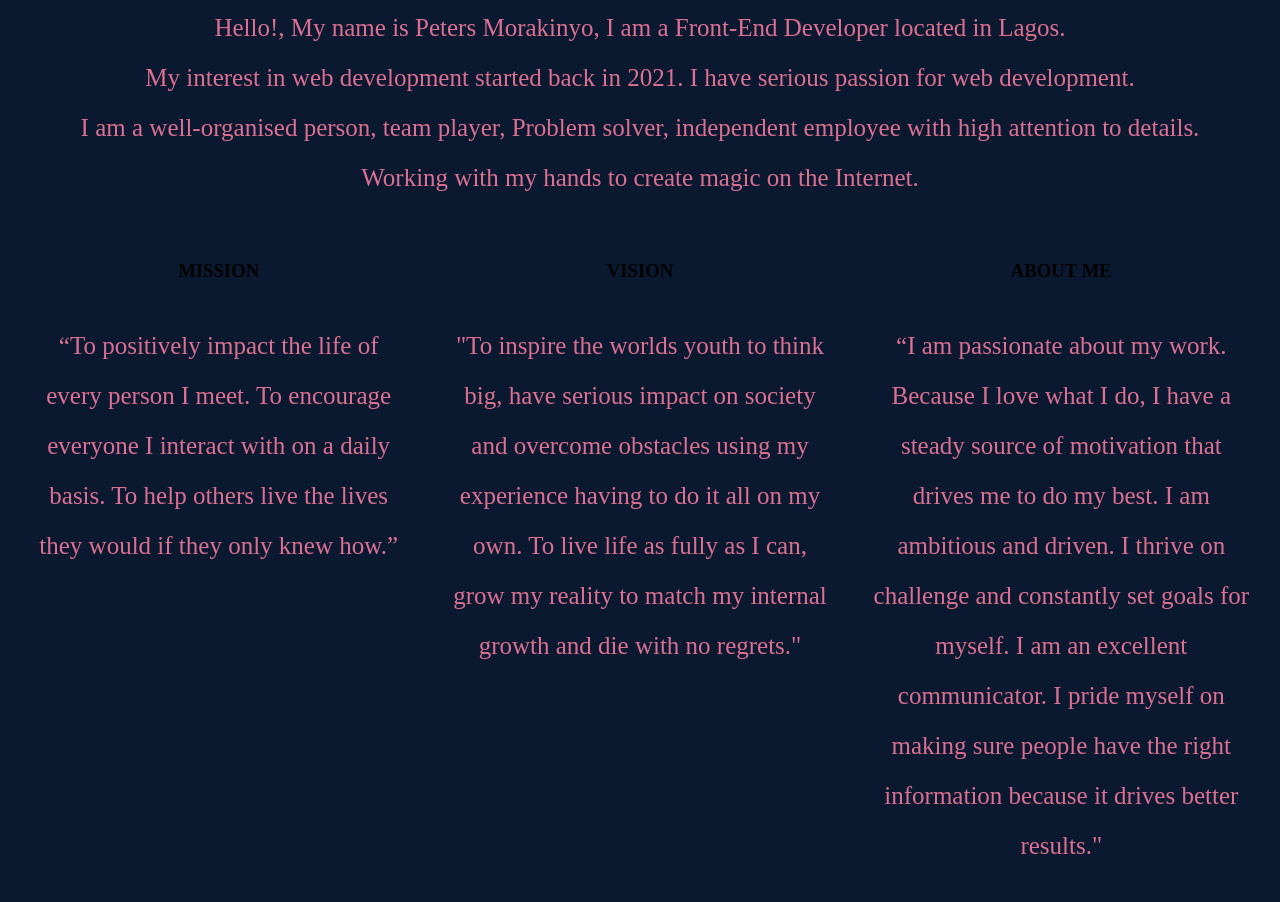
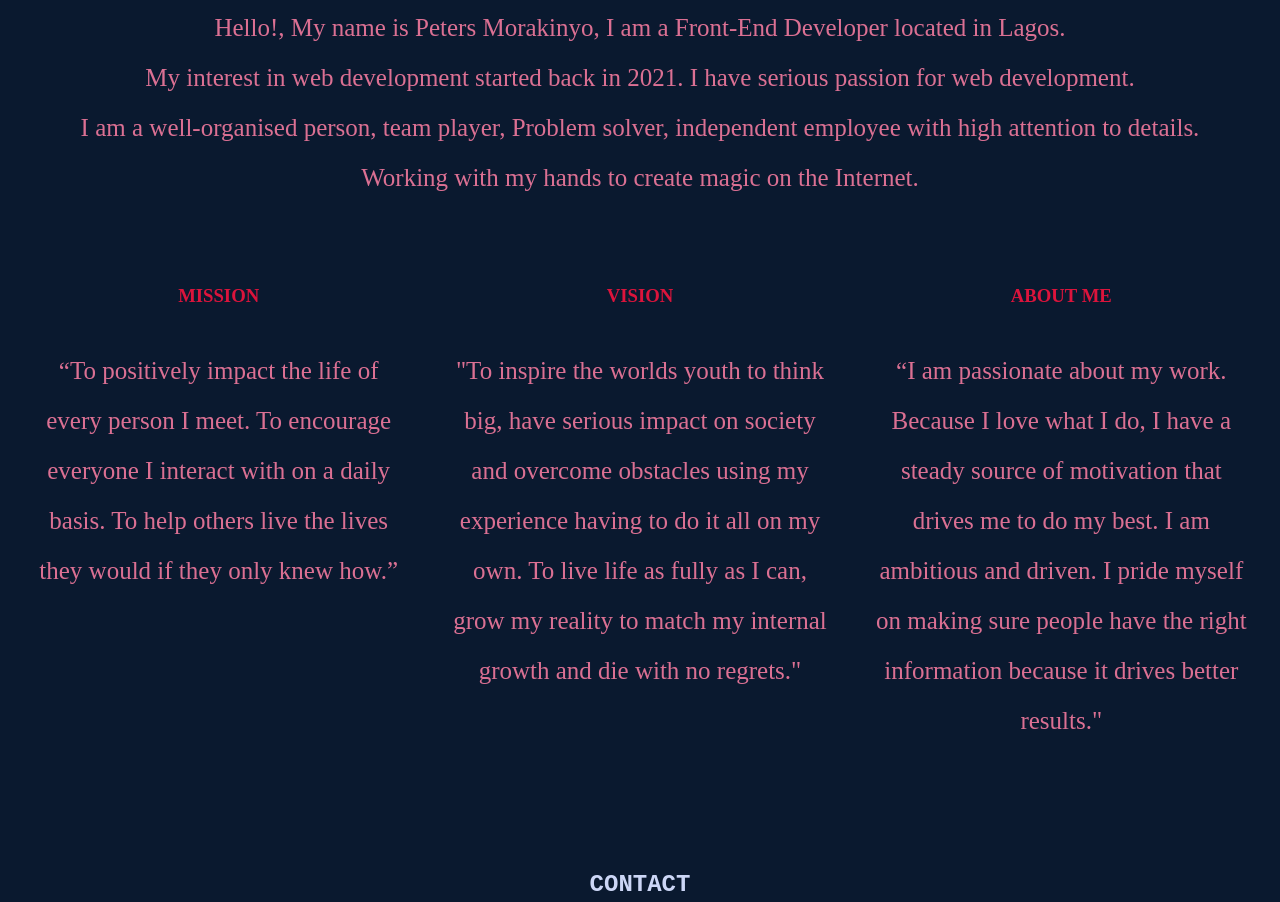
Before and after one commit to peters2121/Portfoli, a plain HTML site: page index.html in a window 1280 px wide. Shown: the part 818-1720 px from the top of the page. Drawn offline with Linux system fonts and the light colour scheme.

Commit message:
2nd-commit

```diff
--- a/index.html
+++ b/index.html
@@ -36,15 +36,15 @@
 
     <div class="about-container">
         <div class="mission">
-            <h3>MISSION</h3>
+            <h3 class="mi">MISSION</h3>
             <p>“To positively impact the life of every person I meet. To encourage everyone I interact with on a daily basis. To help others live the lives they would if they only knew how.”</p>
         </div>
         <div class="vision">
-            <h3>VISION</h3>
+            <h3 class="vi">VISION</h3>
             <p>"To inspire the worlds youth to think big, have serious impact on society and overcome obstacles using my experience having to do it all on my own. To live life as fully as I can, grow my reality to match my internal growth and die with no regrets."</p>
         </div>
-        <div class="about-me"><h3>ABOUT ME</h3>
-        <p>“I am passionate about my work. Because I love what I do, I have a steady source of motivation that drives me to do my best. I am ambitious and driven. I thrive on challenge and constantly set goals for myself. I am an excellent communicator. I pride myself on making sure people have the right information because it drives better results."</p></div>
+        <div class="about-me"><h3 class="abm">ABOUT ME</h3>
+        <p>“I am passionate about my work. Because I love what I do, I have a steady source of motivation that drives me to do my best. I am ambitious and driven. I pride myself on making sure people have the right information because it drives better results."</p></div>
     </div>
     </div>
 
--- a/style.css
+++ b/style.css
@@ -81,21 +81,36 @@ body{
 .about-container{
     display: flex;
     justify-content: space-around;
+    color: crimson;
+    margin-top: 50px;
+}
+.mi:hover{
+    color: white;
+}
+.abm:hover{
+    color: white;
+}
+.vi:hover{
+    color: white;
 }
 .mission{
     flex: 1;
     padding-left: 20px;
     padding-right: 20px;
+    box-sizing: border-box;
 }
 .vision{
     flex: 1;
     padding-left: 20px;
     padding-right: 20px;
+    box-sizing: border-box;
 }
 .about-me{
     flex: 1;
     padding-left: 20px;
     padding-right: 20px;
+    box-sizing: border-box;
+
 }
 .about1:hover{
     color: crimson;
```
